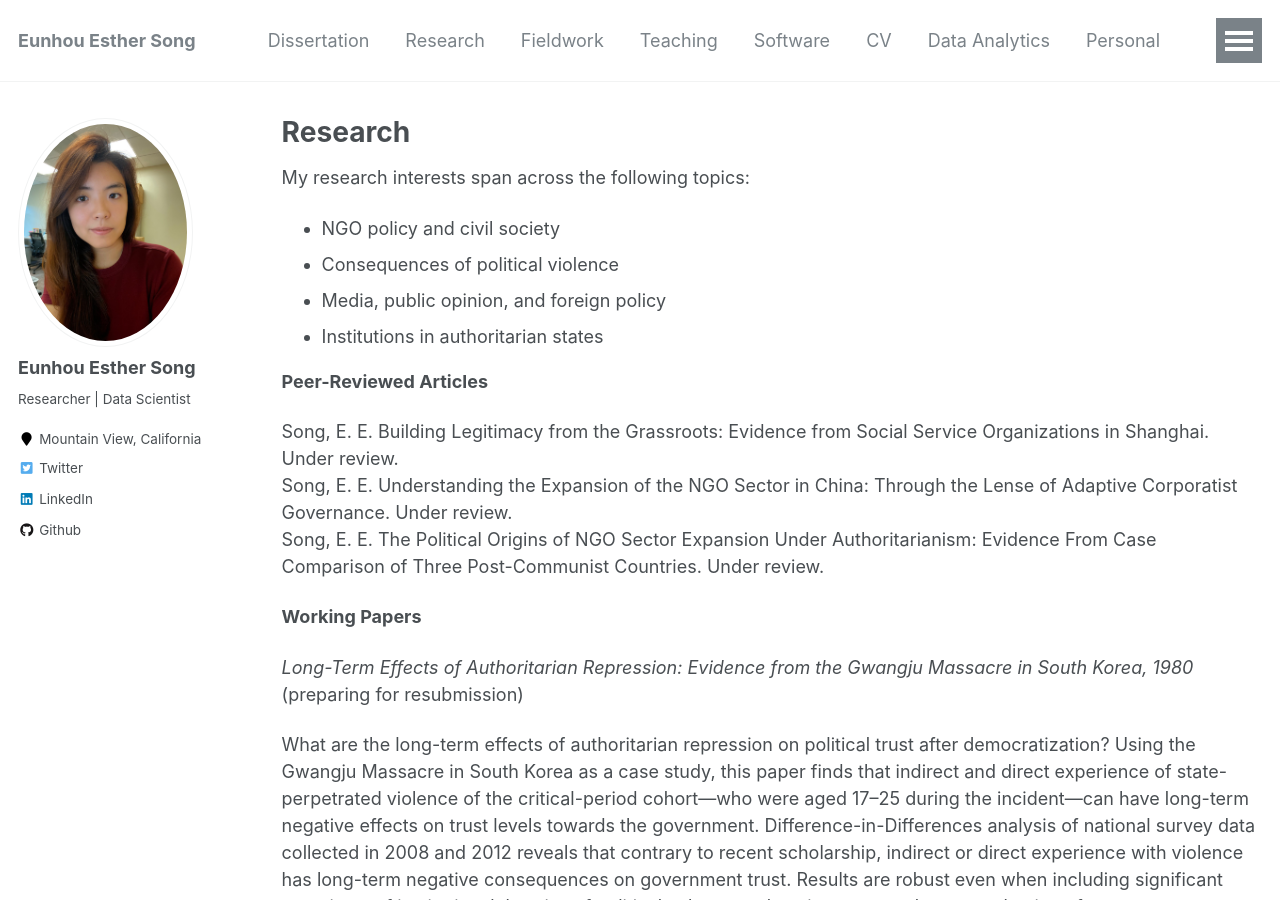
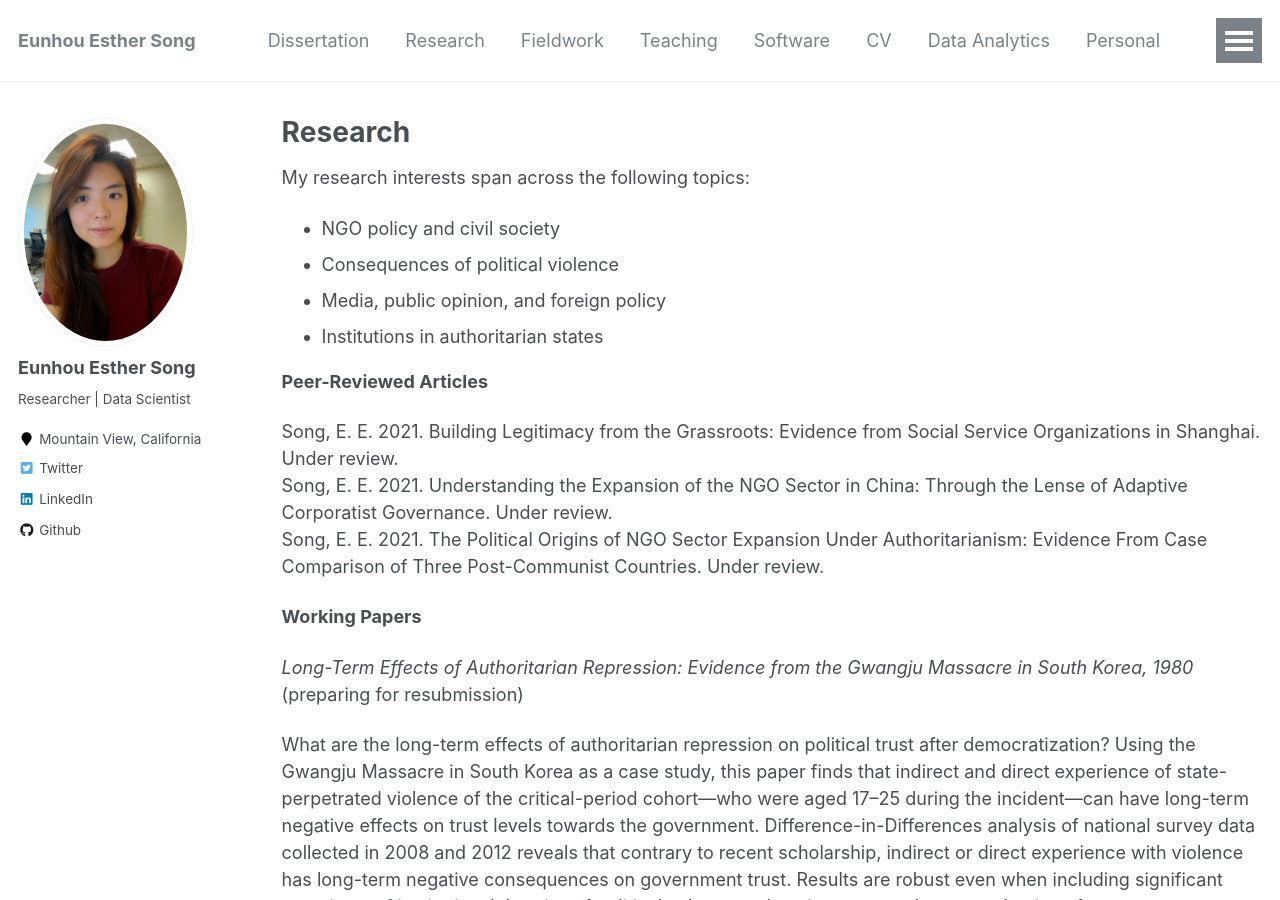
Before and after one commit to ehsong/ehsong.github.io, a Jekyll site: the page built from _pages/research.md, in a window 1280 px wide and 900 px high. Built offline with Jekyll 4.4.1, drawn with Linux system fonts in a browser that asks for light colours.

Commit message:
Update research.md

```diff
--- a/_pages/research.md
+++ b/_pages/research.md
@@ -16,9 +16,9 @@
 
 **Peer-Reviewed Articles**
 
-Song, E. E. Building Legitimacy from the Grassroots: Evidence from Social Service Organizations in Shanghai. Under review.
-Song, E. E. Understanding the Expansion of the NGO Sector in China: Through the Lense of Adaptive Corporatist Governance. Under review.
-Song, E. E. The Political Origins of NGO Sector Expansion Under Authoritarianism: Evidence From Case Comparison of Three Post-Communist Countries. Under review.
+Song, E. E. 2021. Building Legitimacy from the Grassroots: Evidence from Social Service Organizations in Shanghai. Under review.
+Song, E. E. 2021. Understanding the Expansion of the NGO Sector in China: Through the Lense of Adaptive Corporatist Governance. Under review.
+Song, E. E. 2021. The Political Origins of NGO Sector Expansion Under Authoritarianism: Evidence From Case Comparison of Three Post-Communist Countries. Under review.
 
 **Working Papers**
 
```
